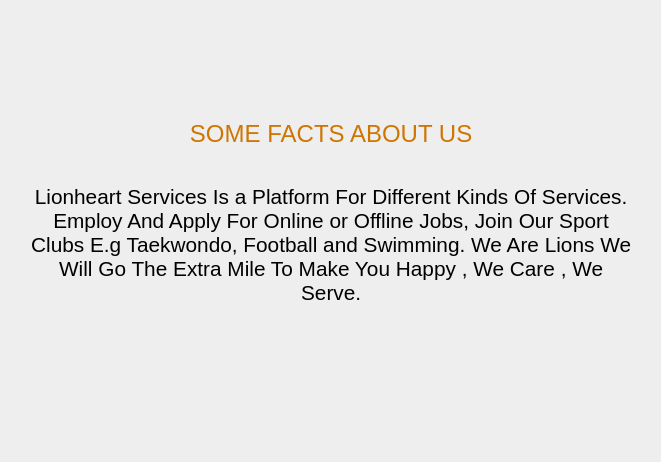
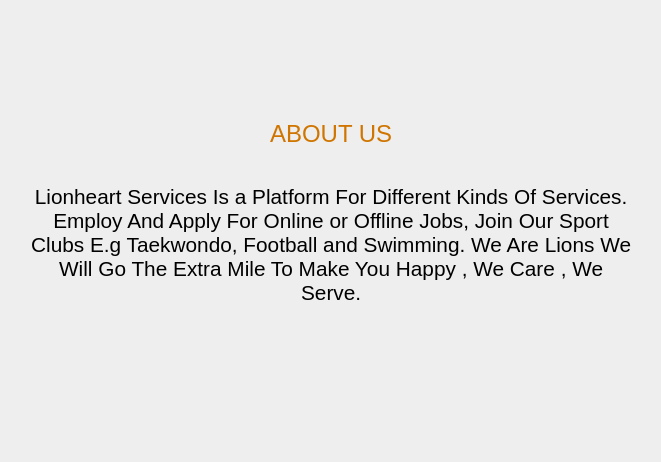
Before and after one commit to Kokoserver/lionheartservice, a Python web app: template templates/pages/index.html in a window 1280 px wide. Shown: the part 819-1281 px from the top of the page, without its empty margins (309-970 px from the left). Run offline with Jinja, Linux system fonts and the light colour scheme; the template is opened without the code that fills it, so the values that code supplies are empty.

Commit message:
Making changes

```diff
--- a/templates/pages/index.html
+++ b/templates/pages/index.html
@@ -12,7 +12,7 @@
    <section class="about" id="about">
   <div class="about__box">
    <h1 class="about__header h1">
-      Some facts about Us
+      About Us
    </h1>
  <div class="about__text">
   <p>
```
